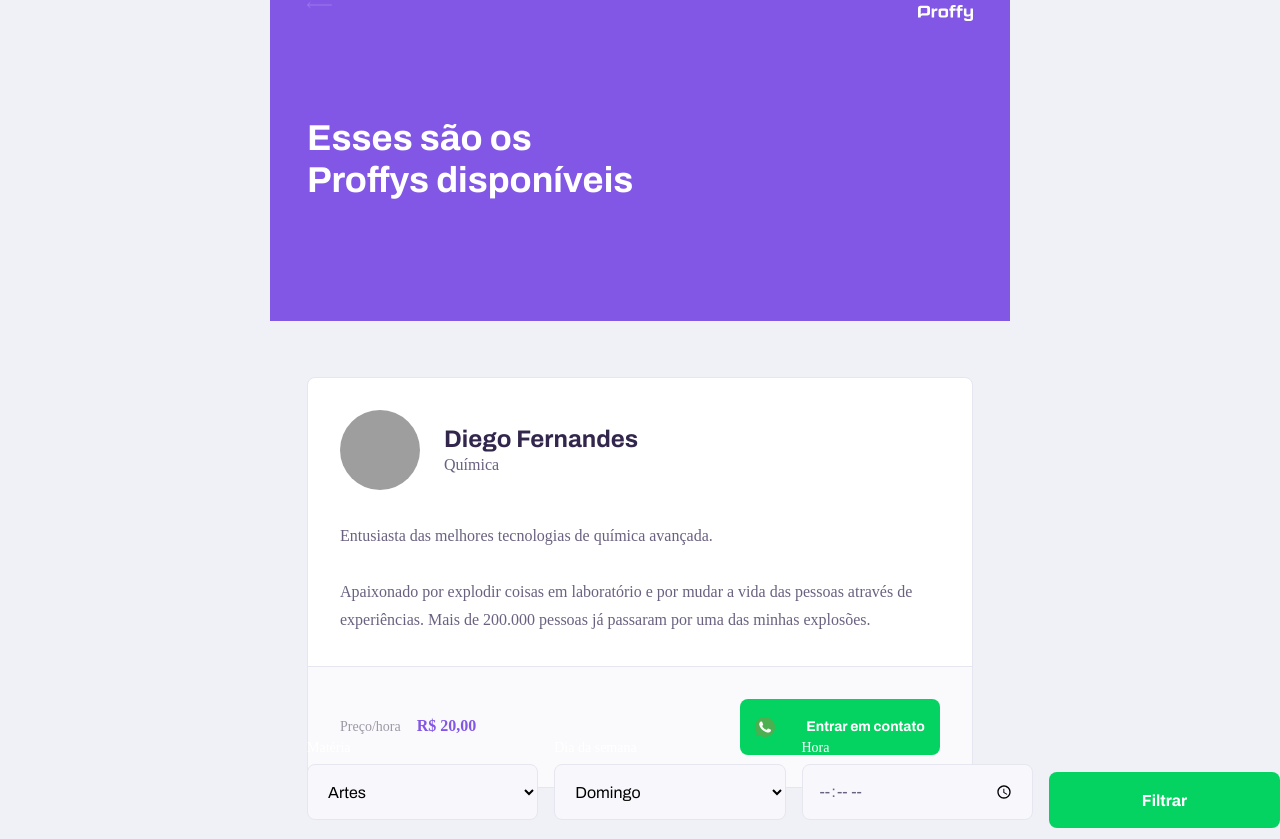
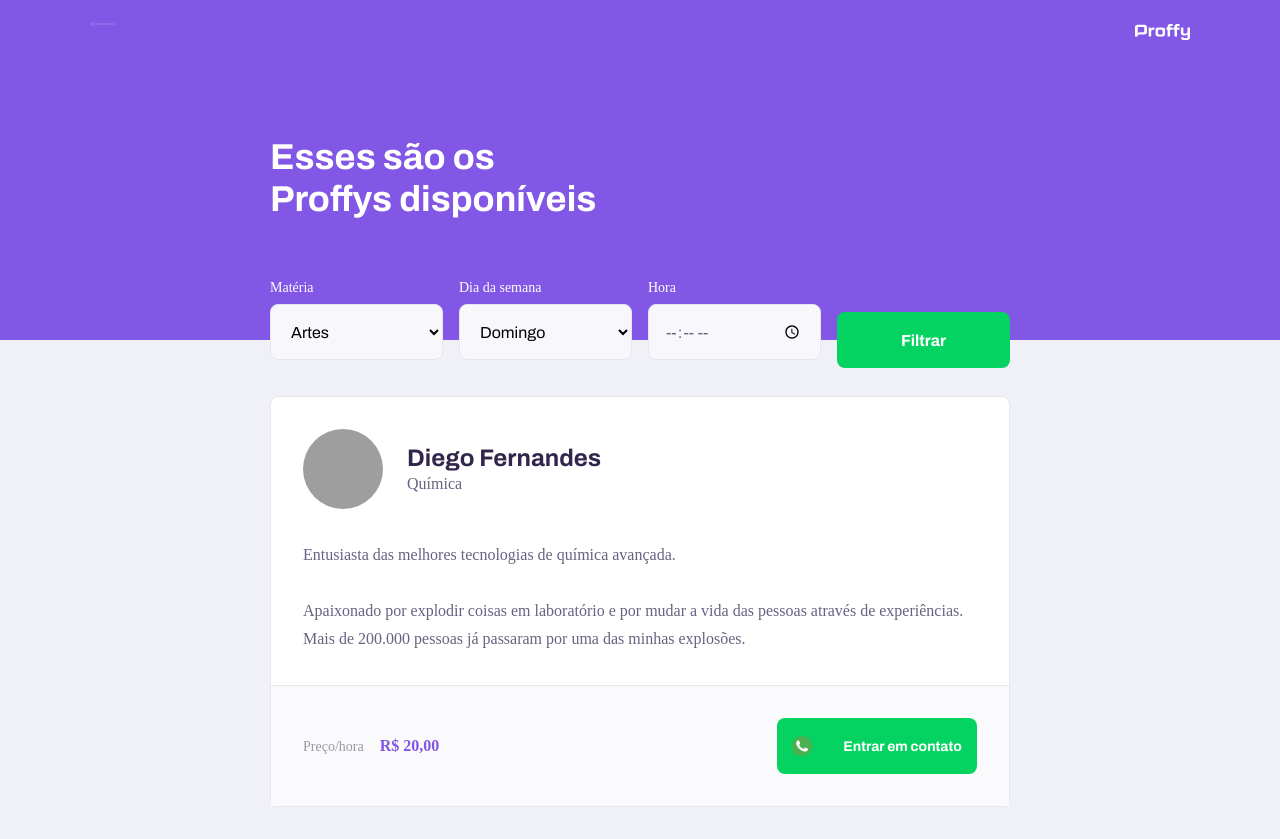
Before and after one commit to NedcloarBR/NLW-2-ND, a plain HTML site: page study.html in a window 1280 px wide. Drawn offline with Linux system fonts and the light colour scheme; grey boxes are pictures that could not be loaded.

Commit message:
study page

```diff
--- a/study.html
+++ b/study.html
@@ -15,7 +15,7 @@
   </head>
 
   <body id="page-study">
-    <div>
+    <div id="container">
       <header class="page-header">
         <div class="top-bar-container">
           <a href="/">
--- a/styles/partials/page-study.css
+++ b/styles/partials/page-study.css
@@ -36,6 +36,7 @@
 .page-header .header-content {
   width: 90%;
   margin: 3.2rem auto;
+  position: relative;
 }
 
 .page-header .header-content strong {
@@ -93,7 +94,7 @@
   background: var(--color-input-background);
   border: 1px solid var(--color-line-in-white);
   outline: 0;
-  padding: 0 1.6rem;
+  padding: 1.6rem;
   font: 1.6rem Archivo;
 }
 
```
